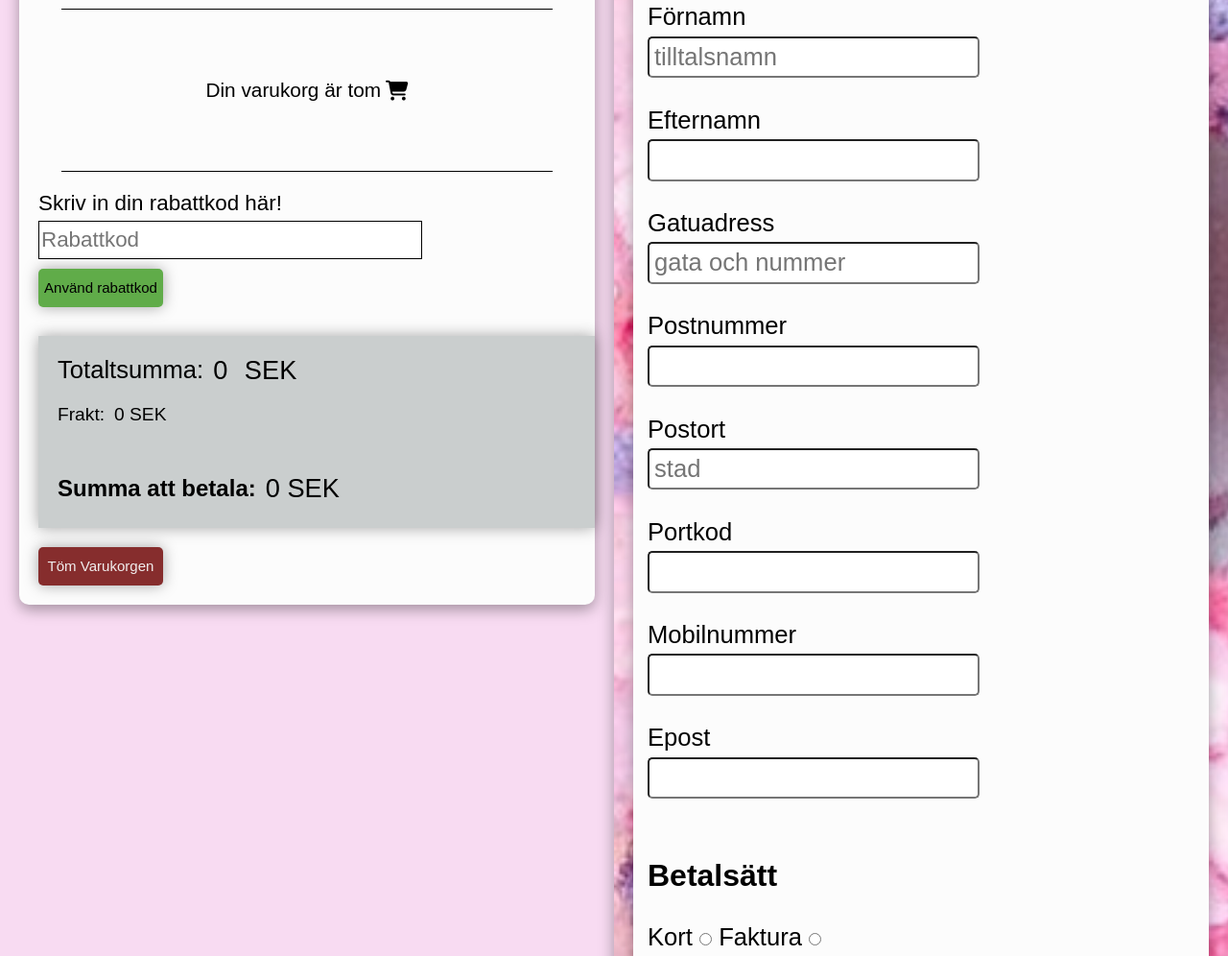
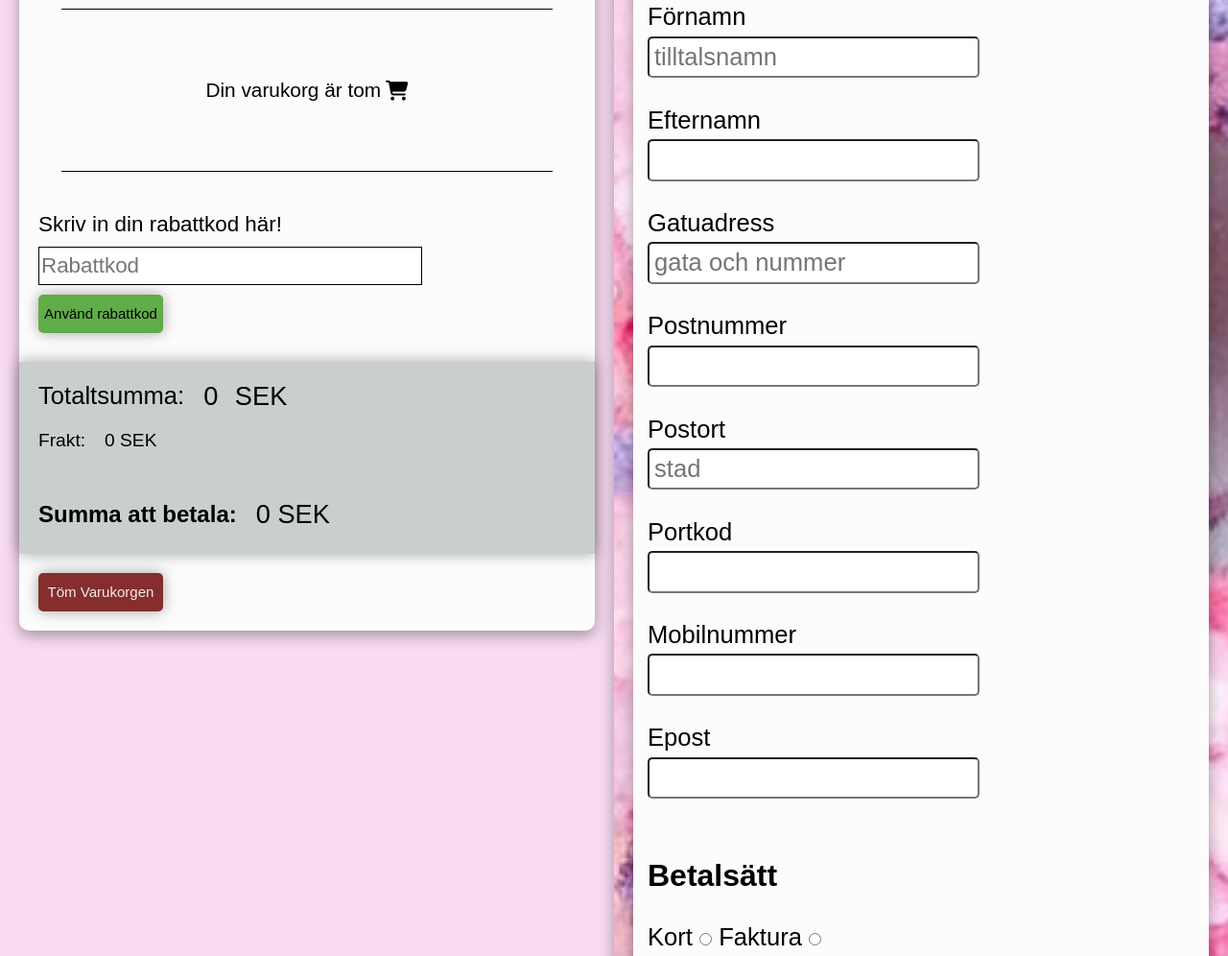
Before and after one commit to TessDevon/TeamprojectDonut, a website with bundled scripts: page index.html in a window 1280 px wide. Shown: the part 7631-8627 px from the top of the page at 96% size. Built offline with nearby package versions, Linux system fonts and the light colour scheme; a web font is replaced by a local one.

Commit message:
small css changes

```diff
--- a/index.html
+++ b/index.html
@@ -141,7 +141,7 @@
                             <i class="fa fa-shopping-cart"></i>
                         </div>
                         <label for="discountCode">
-                            Skriv in din rabattkod här!
+                            <p>Skriv in din rabattkod här!</p>
                             <input type="text" id="discountCode" placeholder="Rabattkod" value="">
                             <button class="discount_button" id="discountBtn">Använd rabattkod</button>
                         <div class="basket_sum">
--- a/style/_base.scss
+++ b/style/_base.scss
@@ -495,7 +495,6 @@ input[type=number] {
     display: flex;
     flex-direction: column;
     margin-top: 20px;
-    margin-left: 20px;
     font-size: 1.4rem;
 }
 
@@ -503,9 +502,15 @@ input[type=number] {
     margin-top: 5px;
     margin-bottom: 5px;
     margin-right: 10px;
+    margin-left: 20px;
     height: 40px;
     border: black solid 1px;
     max-width: 400px;
+}
+
+.basket label p{
+    margin-left: 20px;
+    margin-bottom: 5px;
 }
 
 .discount_button{
@@ -520,6 +525,7 @@ input[type=number] {
     box-shadow: rgba(0, 0, 0, 0.35) 0px 0px 15px 0px;
     margin-top: 5px;
     margin-bottom: 30px;
+    margin-left: 20px;
 }
 
 .basket_sum{
@@ -572,6 +578,7 @@ input[type=number] {
 .emptyBasketBtn{
     margin-top: 20px;
     margin-bottom: 20px;
+    margin-left: 20px;
     cursor: pointer;
     font-size: smaller;
     font-size: 0.94rem;
```
Also changed, not shown: css/main.css, 1 other file.
